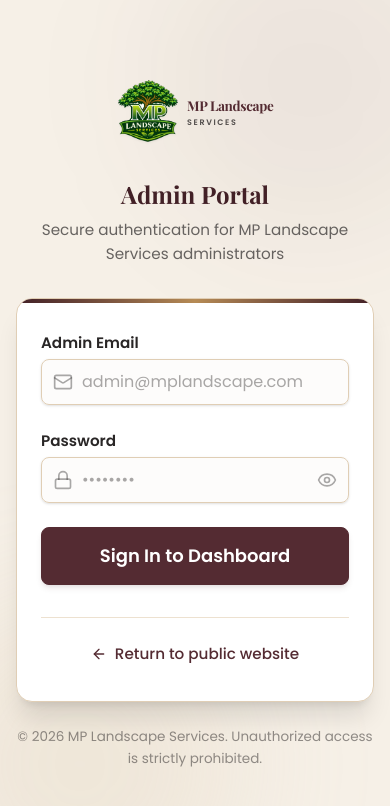
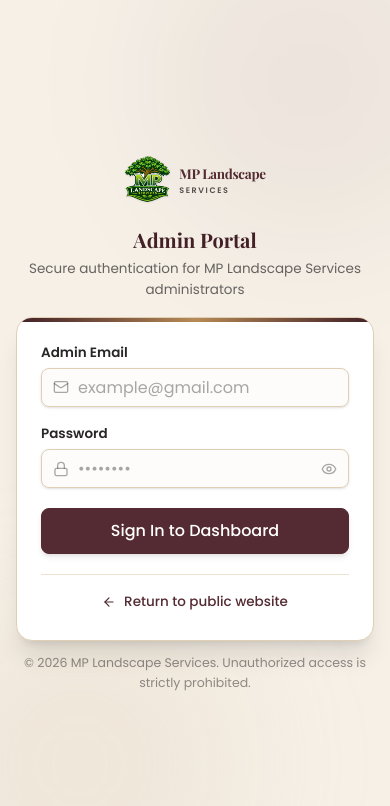
Before and after one commit to LeastActionClient/MPlandscape-FE, a React (Vite) app: page /admin/login in a window 390 px wide. Shown: the top 806 px of the page. Built offline with nearby package versions, Linux system fonts and the light colour scheme; no server answers; a web font is replaced by a local one.

Commit message:
fix(admin): update login email placeholder to example@gmail.com and fit login page within single viewport

```diff
--- a/src/pages/admin/AdminLogin.jsx
+++ b/src/pages/admin/AdminLogin.jsx
@@ -74,69 +74,69 @@ const AdminLogin = () => {
         <meta name="robots" content="noindex, nofollow" />
       </Helmet>
 
-      <div className="min-h-screen bg-sand-100 flex flex-col justify-center py-12 sm:px-6 lg:px-8 relative overflow-hidden">
+      <div className="h-screen min-h-screen bg-sand-100 flex flex-col justify-center py-4 sm:py-6 sm:px-6 lg:px-8 relative overflow-y-auto sm:overflow-hidden">
         {/* Subtle decorative background circles */}
         <div className="absolute top-0 right-0 -mr-20 -mt-20 w-80 h-80 rounded-full bg-burgundy-900/5 blur-3xl pointer-events-none" />
         <div className="absolute bottom-0 left-0 -ml-20 -mb-20 w-80 h-80 rounded-full bg-sand-400/20 blur-3xl pointer-events-none" />
 
         <div className="sm:mx-auto sm:w-full sm:max-w-md relative z-10 px-4">
-          <div className="flex justify-center mb-6">
+          <div className="flex justify-center mb-3 sm:mb-4">
             <Link to="/" className="inline-block focus:outline-none focus:ring-2 focus:ring-burgundy-600 rounded-lg p-1">
-              <MPLogo imgClassName="h-16 w-auto object-contain" showText={true} />
+              <MPLogo imgClassName="h-12 sm:h-14 w-auto object-contain" showText={true} />
             </Link>
           </div>
 
           <div className="text-center">
-            <h1 className="text-2xl sm:text-3xl font-serif font-bold text-burgundy-900">
+            <h1 className="text-xl sm:text-2xl font-serif font-bold text-burgundy-900">
               Admin Portal
             </h1>
-            <p className="mt-2 text-sm text-charcoal/70">
+            <p className="mt-1 text-xs sm:text-sm text-charcoal/70">
               Secure authentication for MP Landscape Services administrators
             </p>
           </div>
         </div>
 
-        <div className="mt-8 sm:mx-auto sm:w-full sm:max-w-md px-4 relative z-10 animate-fade-in-up">
-          <div className="bg-white py-8 px-6 shadow-xl hover:shadow-2xl rounded-2xl sm:px-10 border border-sand-300 relative overflow-hidden transition-all duration-300">
+        <div className="mt-4 sm:mt-6 sm:mx-auto sm:w-full sm:max-w-md px-4 relative z-10 animate-fade-in-up">
+          <div className="bg-white py-6 sm:py-7 px-6 sm:px-8 shadow-xl hover:shadow-2xl rounded-2xl border border-sand-300 relative overflow-hidden transition-all duration-300">
             {/* Top Accent Gradient Bar */}
             <div className="absolute top-0 left-0 right-0 h-1 bg-gradient-to-r from-burgundy-900 via-bronze to-burgundy-900" />
             {authError && (
               <div
                 role="alert"
-                className="mb-6 p-4 rounded-xl bg-red-50 border border-red-200 flex items-start gap-3 text-red-700 text-sm animate-fade-in"
+                className="mb-4 p-3.5 rounded-xl bg-red-50 border border-red-200 flex items-start gap-3 text-red-700 text-xs sm:text-sm animate-fade-in"
               >
-                <AlertCircle className="w-5 h-5 flex-shrink-0 text-red-500 mt-0.5" />
+                <AlertCircle className="w-4 h-4 flex-shrink-0 text-red-500 mt-0.5" />
                 <span className="font-medium">{authError}</span>
               </div>
             )}
 
-            <form onSubmit={handleSubmit(onSubmit)} className="space-y-6">
+            <form onSubmit={handleSubmit(onSubmit)} className="space-y-4 sm:space-y-5">
               <div>
                 <label
                   htmlFor="email"
-                  className="block text-sm font-semibold text-charcoal mb-1"
+                  className="block text-xs sm:text-sm font-semibold text-charcoal mb-1"
                 >
                   Admin Email
                 </label>
                 <div className="relative rounded-lg shadow-sm">
                   <div className="absolute inset-y-0 left-0 pl-3 flex items-center pointer-events-none text-charcoal/40">
-                    <Mail className="h-5 w-5" />
+                    <Mail className="h-4 w-4 sm:h-5 sm:w-5" />
                   </div>
                   <input
                     id="email"
                     type="email"
                     autoComplete="email"
                     {...register('email')}
-                    className={`block w-full pl-10 pr-3 py-2.5 sm:text-sm rounded-lg border transition-colors bg-sand-50/40 text-charcoal placeholder-charcoal/40 focus:outline-none focus:ring-2 focus:ring-burgundy-600 focus:bg-white ${
+                    className={`block w-full pl-9 sm:pl-10 pr-3 py-2 sm:py-2.5 text-xs sm:text-sm rounded-lg border transition-colors bg-sand-50/40 text-charcoal placeholder-charcoal/40 focus:outline-none focus:ring-2 focus:ring-burgundy-600 focus:bg-white ${
                       errors.email
                         ? 'border-red-500 focus:border-red-500'
                         : 'border-sand-300 focus:border-burgundy-600'
                     }`}
-                    placeholder="admin@mplandscape.com"
+                    placeholder="example@gmail.com"
                   />
                 </div>
                 {errors.email && (
-                  <p className="mt-1.5 text-xs text-red-600 font-medium">
+                  <p className="mt-1 text-xs text-red-600 font-medium">
                     {errors.email.message}
                   </p>
                 )}
@@ -145,20 +145,20 @@ const AdminLogin = () => {
               <div>
                 <label
                   htmlFor="password"
-                  className="block text-sm font-semibold text-charcoal mb-1"
+                  className="block text-xs sm:text-sm font-semibold text-charcoal mb-1"
                 >
                   Password
                 </label>
                 <div className="relative rounded-lg shadow-sm">
                   <div className="absolute inset-y-0 left-0 pl-3 flex items-center pointer-events-none text-charcoal/40">
-                    <Lock className="h-5 w-5" />
+                    <Lock className="h-4 w-4 sm:h-5 sm:w-5" />
                   </div>
                   <input
                     id="password"
                     type={showPassword ? 'text' : 'password'}
                     autoComplete="current-password"
                     {...register('password')}
-                    className={`block w-full pl-10 pr-10 py-2.5 sm:text-sm rounded-lg border transition-colors bg-sand-50/40 text-charcoal placeholder-charcoal/40 focus:outline-none focus:ring-2 focus:ring-burgundy-600 focus:bg-white ${
+                    className={`block w-full pl-9 sm:pl-10 pr-10 py-2 sm:py-2.5 text-xs sm:text-sm rounded-lg border transition-colors bg-sand-50/40 text-charcoal placeholder-charcoal/40 focus:outline-none focus:ring-2 focus:ring-burgundy-600 focus:bg-white ${
                       errors.password
                         ? 'border-red-500 focus:border-red-500'
                         : 'border-sand-300 focus:border-burgundy-600'
@@ -172,25 +172,25 @@ const AdminLogin = () => {
                     aria-label={showPassword ? 'Hide password' : 'Show password'}
                   >
                     {showPassword ? (
-                      <EyeOff className="h-5 w-5" />
+                      <EyeOff className="h-4 w-4 sm:h-5 sm:w-5" />
                     ) : (
-                      <Eye className="h-5 w-5" />
+                      <Eye className="h-4 w-4 sm:h-5 sm:w-5" />
                     )}
                   </button>
                 </div>
                 {errors.password && (
-                  <p className="mt-1.5 text-xs text-red-600 font-medium">
+                  <p className="mt-1 text-xs text-red-600 font-medium">
                     {errors.password.message}
                   </p>
                 )}
               </div>
 
-              <div>
+              <div className="pt-1">
                 <Button
                   type="submit"
                   variant="primary"
-                  size="lg"
-                  className="w-full flex justify-center shadow-md shadow-burgundy-900/10"
+                  size="md"
+                  className="w-full flex justify-center shadow-md shadow-burgundy-900/10 py-2.5"
                   disabled={isSubmitting}
                 >
                   {isSubmitting ? (
@@ -205,18 +205,18 @@ const AdminLogin = () => {
               </div>
             </form>
 
-            <div className="mt-8 pt-6 border-t border-sand-200 text-center">
+            <div className="mt-5 pt-4 sm:mt-6 sm:pt-4 border-t border-sand-200 text-center">
               <Link
                 to="/"
-                className="inline-flex items-center gap-2 text-sm text-burgundy-800 hover:text-burgundy-950 font-medium transition-colors"
+                className="inline-flex items-center gap-2 text-xs sm:text-sm text-burgundy-800 hover:text-burgundy-950 font-medium transition-colors"
               >
-                <ArrowLeft className="w-4 h-4" />
+                <ArrowLeft className="w-3.5 h-3.5 sm:w-4 sm:h-4" />
                 Return to public website
               </Link>
             </div>
           </div>
 
-          <p className="mt-6 text-center text-xs text-charcoal/50">
+          <p className="mt-3 sm:mt-4 text-center text-[11px] sm:text-xs text-charcoal/50">
             &copy; {new Date().getFullYear()} MP Landscape Services. Unauthorized access is strictly prohibited.
           </p>
         </div>
```
